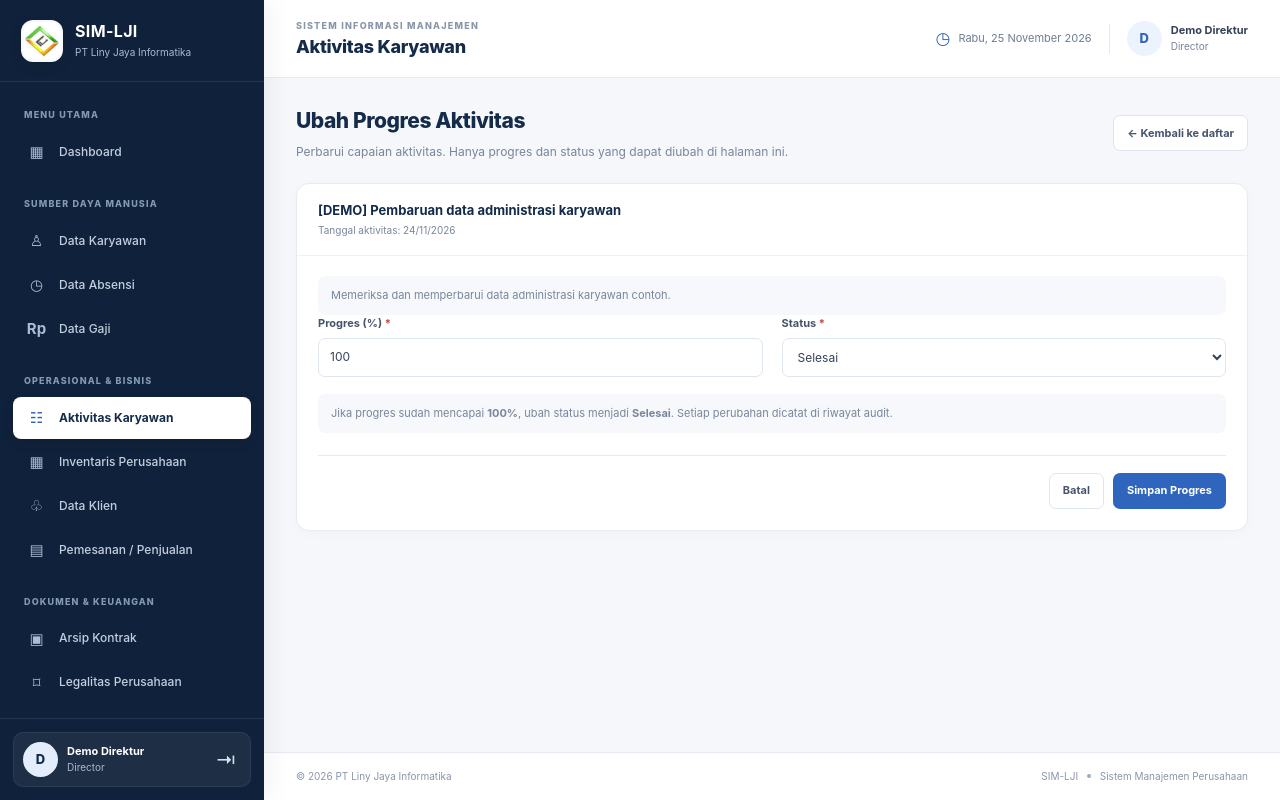
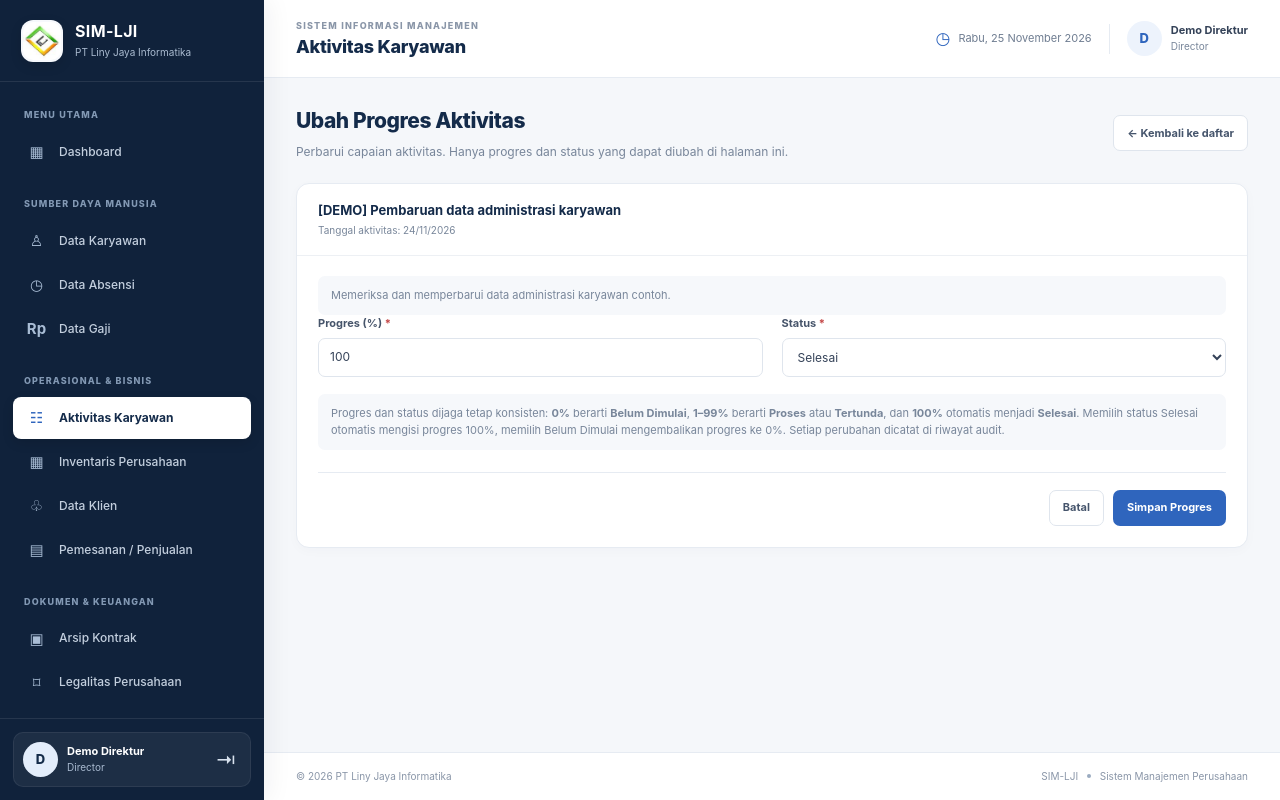
Before and after one commit to sahruldualembang-sketch/projek-magang-1, a Laravel app: page /modul/activities/1/progres in a window 1280 px wide. Run offline with Laravel 12, Linux system fonts and the light colour scheme; a user stored in the database is signed in; data comes from the database, SQL or seed files in the repository; style sheets or scripts are compiled from the project's sources.

Commit message:
fix: keep activity progress and status consistent
- Sync progress 0 with Belum Dimulai and 100 with Selesai
- Normalize conflicting combinations server-side with validation
- Add live status/progress sync in the edit form
- Add regression tests and update existing expectation

```diff
--- a/app/Http/Controllers/ModuleController.php
+++ b/app/Http/Controllers/ModuleController.php
@@ -610,10 +610,35 @@ class ModuleController extends Controller
      $statusField = collect($d['fields'])->firstWhere('name', 'status');
      $statusOptions = $statusField['options'] ?? [];
 
-     return $r->validate([
+     $rawProgress = $r->input('progress');
+     $progress = is_numeric($rawProgress) ? (int) $rawProgress : $rawProgress;
+     $status = (string) $r->input('status', '');
+
+     // Jaga konsistensi progres dan status agar tidak ada kombinasi
+     // mustahil seperti "80% tapi Belum Dimulai" atau "100% tapi Proses".
+     if (is_int($progress)) {
+         if ($progress >= 100) {
+             $progress = 100;
+             $status = 'Selesai';
+         } elseif ($status === 'Selesai') {
+             $progress = 100;
+         } elseif ($progress <= 0) {
+             $progress = 0;
+             if (! in_array($status, ['Belum Dimulai', 'Tertunda'], true)) {
+                 $status = 'Belum Dimulai';
+             }
+         } elseif ($status === 'Belum Dimulai') {
+             $progress = 0;
+         }
+     }
+
+     return Validator::make([
+         'progress' => $progress,
+         'status' => $status,
+     ], [
          'progress' => ['required', 'integer', 'min:0', 'max:100'],
          'status' => ['required', Rule::in($statusOptions)],
-     ]);
+     ])->validate();
  }
  private function workflow(?array $d): ?array
  {
--- a/resources/views/modules/progress.blade.php
+++ b/resources/views/modules/progress.blade.php
@@ -50,8 +50,10 @@
         </div>
 
         <p class="form-hint">
-            Jika progres sudah mencapai <strong>100%</strong>, ubah status menjadi <strong>Selesai</strong>.
-            Setiap perubahan dicatat di riwayat audit.
+            Progres dan status dijaga tetap konsisten: <strong>0%</strong> berarti <strong>Belum Dimulai</strong>,
+            <strong>1–99%</strong> berarti <strong>Proses</strong> atau <strong>Tertunda</strong>, dan
+            <strong>100%</strong> otomatis menjadi <strong>Selesai</strong>. Memilih status Selesai otomatis
+            mengisi progres 100%, memilih Belum Dimulai mengembalikan progres ke 0%. Setiap perubahan dicatat di riwayat audit.
         </p>
 
         <div class="form-actions">
@@ -59,4 +61,24 @@
             <button class="btn primary" type="submit">Simpan Progres</button>
         </div>
     </form>
+
+    <script>
+        document.addEventListener('DOMContentLoaded', function () {
+            const progress = document.getElementById('progress');
+            const status = document.getElementById('status');
+            if (!progress || !status) return;
+
+            progress.addEventListener('input', function () {
+                const value = Number(this.value);
+                if (value >= 100) status.value = 'Selesai';
+                else if (value === 0) status.value = 'Belum Dimulai';
+                else if (status.value === 'Selesai' || status.value === 'Belum Dimulai') status.value = 'Proses';
+            });
+
+            status.addEventListener('change', function () {
+                if (this.value === 'Selesai') progress.value = 100;
+                if (this.value === 'Belum Dimulai') progress.value = 0;
+            });
+        });
+    </script>
 @endsection
```
Also changed, not shown: tests/Feature/ActivityProgressConsistencyTest.php (added, +100 -0 lines), tests/Feature/ModuleAccessTest.php (+2 -2 lines).
